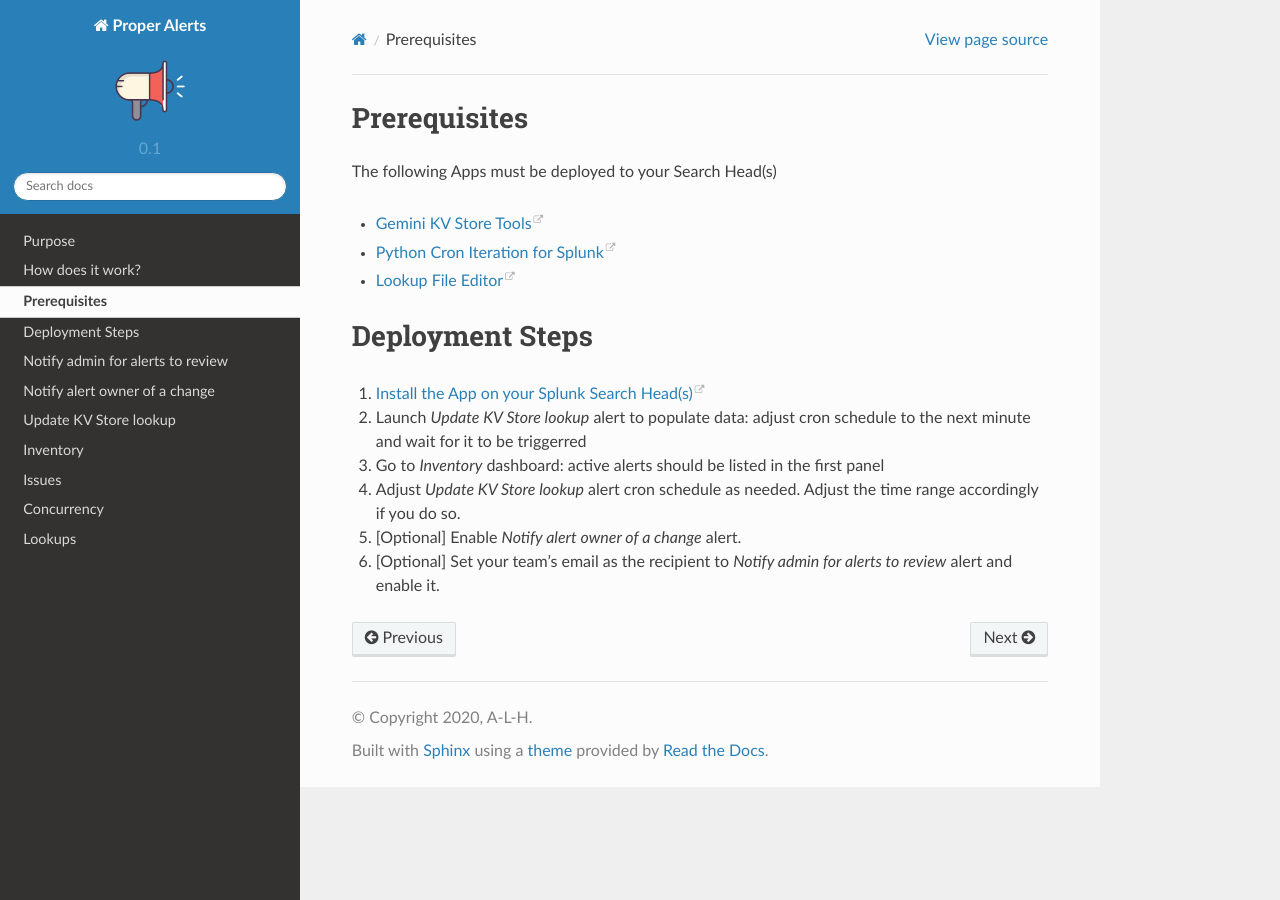
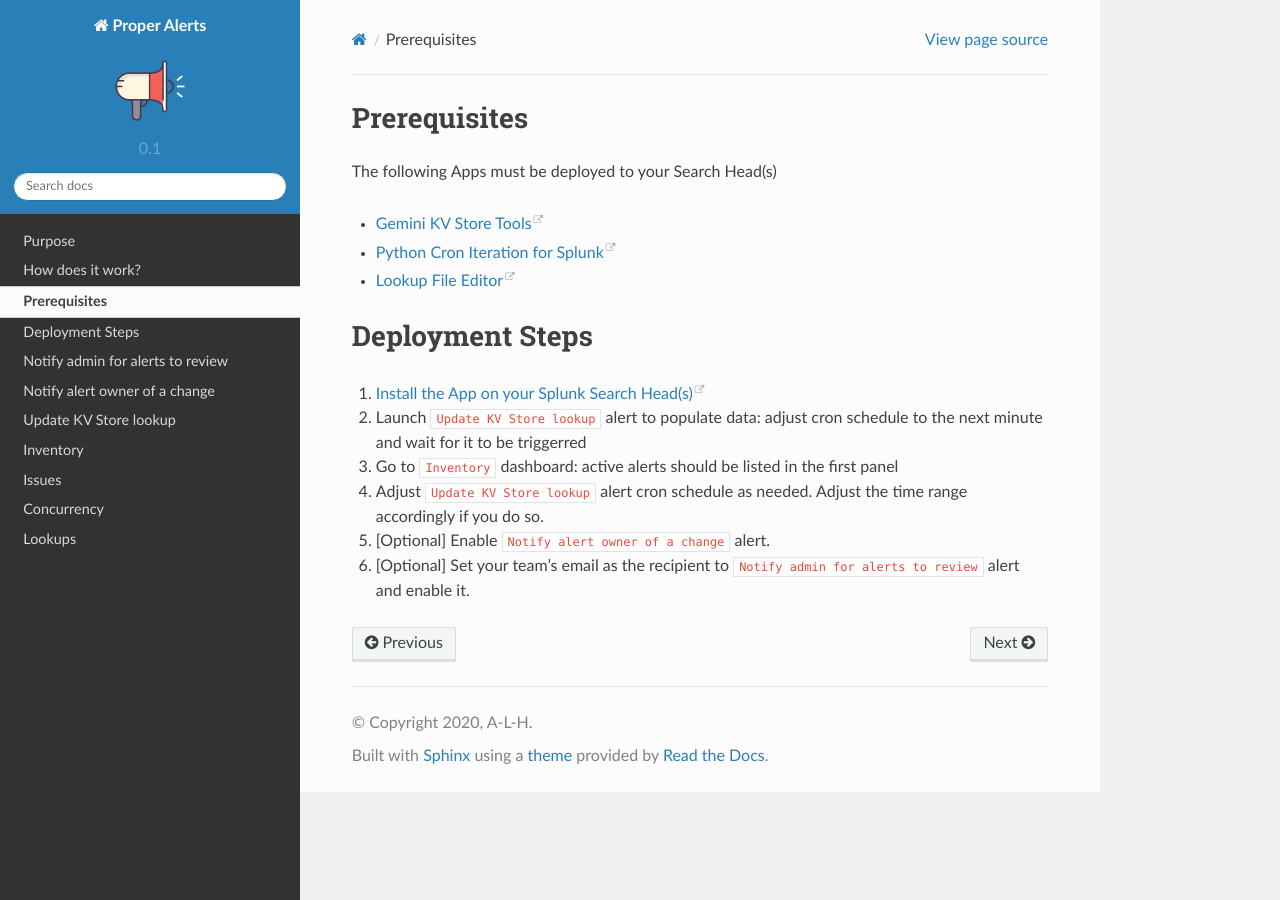
Before and after one commit to a-l-h/splunk-app-proper-alerts, a Sphinx documentation site: the page built from doc/install.rst, in a window 1280 px wide. Built offline with Sphinx 7.4.7 and the Read the Docs theme 2.0.0, drawn with Linux system fonts in a browser that asks for light colours.

```diff
--- a/doc/install.rst
+++ b/doc/install.rst
@@ -12,12 +12,12 @@ Deployment Steps
 
 1. `Install the App on your Splunk Search Head(s) <https://docs.splunk.com/Documentation/Splunk/latest/Admin/Deployappsandadd-ons#Deployment_architectures>`_
 
-2. Launch `Update KV Store lookup` alert to populate data: adjust cron schedule to the next minute and wait for it to be triggerred
+2. Launch ``Update KV Store lookup`` alert to populate data: adjust cron schedule to the next minute and wait for it to be triggerred
 
-3. Go to `Inventory` dashboard: active alerts should be listed in the first panel
+3. Go to ``Inventory`` dashboard: active alerts should be listed in the first panel
 
-4. Adjust `Update KV Store lookup` alert cron schedule as needed. Adjust the time range accordingly if you do so.
+4. Adjust ``Update KV Store lookup`` alert cron schedule as needed. Adjust the time range accordingly if you do so.
 
-5. [Optional] Enable `Notify alert owner of a change` alert.
+5. [Optional] Enable ``Notify alert owner of a change`` alert.
 
-6. [Optional] Set your team's email as the recipient to `Notify admin for alerts to review` alert and enable it.
+6. [Optional] Set your team's email as the recipient to ``Notify admin for alerts to review`` alert and enable it.
```
